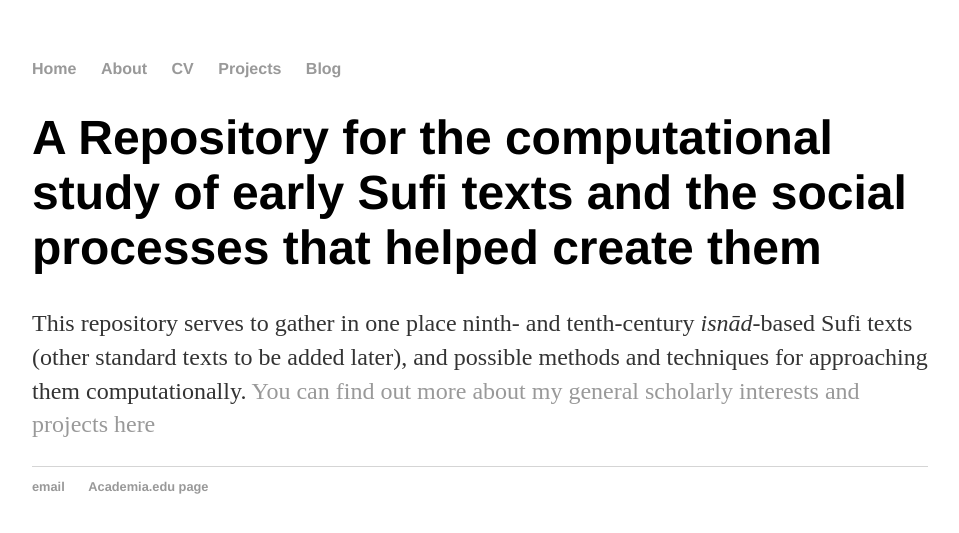
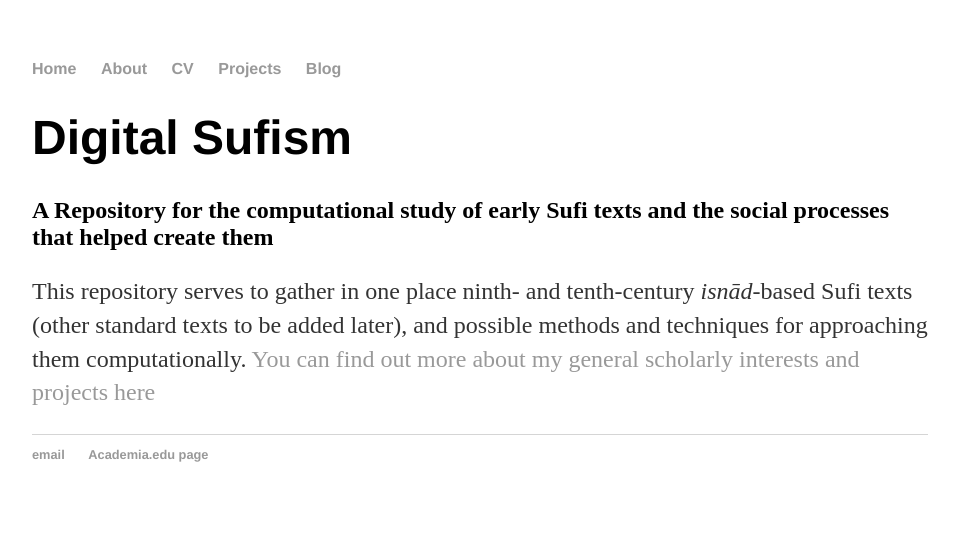
Before and after one commit to zurstadt/workinprogress, a Jekyll site: the page built from index.html, in a window 1280 px wide. Shown: the top 533 px of the page, without its empty margins (160-1119 px from the left). Built offline with Jekyll 4.4.1, drawn with Linux system fonts in a browser that asks for light colours.

Commit message:
Update index.html
Added a sub-heading for the main page. Hopefully makes it look better?

```diff
--- a/index.html
+++ b/index.html
@@ -3,6 +3,7 @@ layout: default
 title: Digital Sufism
 ---
 <div class="blurb">
-	<h1>A Repository for the computational study of early Sufi texts and the social processes that helped create them </h1>
+	<h1>Digital Sufism </h1>
+	<h2>A Repository for the computational study of early Sufi texts and the social processes that helped create them</h2>
 	<p>This repository serves to gather in one place ninth- and tenth-century <em>isnād</em>-based Sufi texts (other standard texts to be added later), and possible methods and techniques for approaching them computationally. <a href="/about">You can find out more about my general scholarly interests and projects here</a></p>
 </div><!-- /.blurb -->
```
